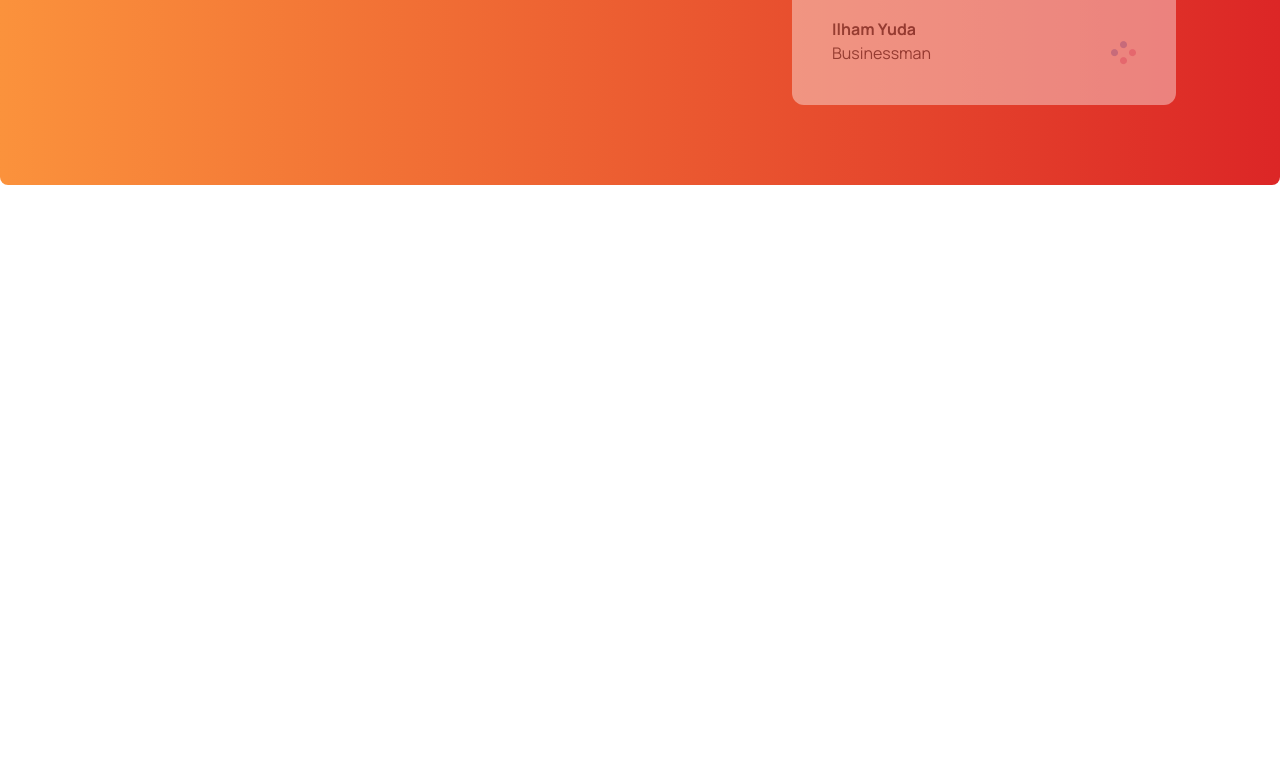
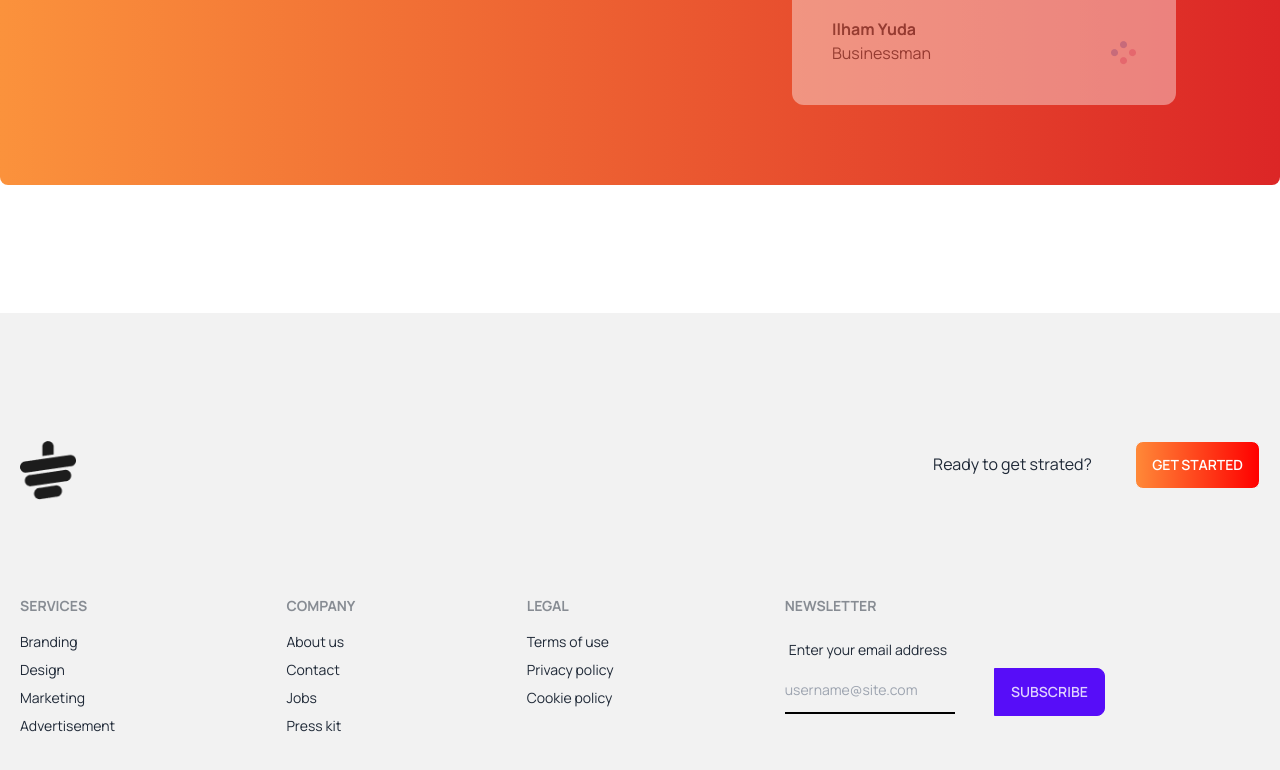
Before and after one commit to Sabbir-047/Tea-Heshel, a plain HTML site: page index.html in a window 1280 px wide. Shown: the part 2573-3343 px from the top of the page. Before the commit the page ends 2886 px from the top, so only its background shows below. Drawn offline with nearby package versions, Linux system fonts and the light colour scheme.

Commit message:
Finished the project

```diff
--- a/index.html
+++ b/index.html
@@ -162,12 +162,14 @@
 		</section>
 
 		<!-- Clients Section -->
-		<section class="mb-32 p-5 lg:py-20 lg:px-16 flex flex-col md:flex-row bg-gradient-to-r from-orange-400 to-red-600 gap-14 rounded-lg">
+		<section
+			class="mb-32 p-5 lg:py-20 lg:px-16 flex flex-col md:flex-row bg-gradient-to-r from-orange-400 to-red-600 gap-14 rounded-lg">
 			<div class="flex items-center w-full lg:w-1/2">
 				<div class="space-y-5">
 					<h2 class="text-5xl font-extrabold text-white">Meet Our Super Clients</h2>
 					<p class="text-base font-medium text-[#F4F4F4]">There are many variations of passages of Lorem Ipsum
-						available, but the majority have suffered alteration in some form, by injected humour, or randomised
+						available, but the majority have suffered alteration in some form, by injected humour, or
+						randomised
 						words which don't look even slightly believable.</p>
 					<button class="btn bg-white">Show All</button>
 				</div>
@@ -179,7 +181,8 @@
 					<div class="xl:w-96 relative mb-14 opacity-40 bg-white p-10 rounded-xl z-10">
 						<img class="absolute -top-6 -left-4 md:-left-6 border-4 rounded-full bg-white"
 							src="images/client.png" alt="client">
-						<p class="text-[#777] text-base mb-5">We are providing the best and suitable home insurance services
+						<p class="text-[#777] text-base mb-5">We are providing the best and suitable home insurance
+							services
 							for
 							the people who are interested to treatment</p>
 						<h4 class="text-base font-bold">Ilham Yuda</h4>
@@ -192,7 +195,8 @@
 					<div class="xl:w-96 absolute left-0 lg:-left-16 top-36 bg-white p-10 rounded-xl z-20">
 						<img class="absolute -top-6 -left-4 md:-left-6 border-4 rounded-full bg-white"
 							src="images/client.png" alt="client">
-						<p class="text-[#777] text-base mb-5">We are providing the best and suitable home insurance services
+						<p class="text-[#777] text-base mb-5">We are providing the best and suitable home insurance
+							services
 							for
 							the people who are interested to treatment</p>
 						<h4 class="text-base font-bold">Ilham Yuda</h4>
@@ -205,7 +209,8 @@
 					<div class="xl:w-96 relative opacity-40 bg-white p-10 rounded-xl z-10">
 						<img class="absolute -top-6 -left-4 md:-left-6 border-4 rounded-full bg-white"
 							src="images/client.png" alt="client">
-						<p class="text-[#777] text-base mb-5">We are providing the best and suitable home insurance services
+						<p class="text-[#777] text-base mb-5">We are providing the best and suitable home insurance
+							services
 							for
 							the people who are interested to treatment</p>
 						<h4 class="text-base font-bold">Ilham Yuda</h4>
@@ -221,8 +226,48 @@
 	</main>
 
 	<!-- Footer Section -->
-	<footer>
-
+	<footer class="bg-base-200 text-base-content p-5 lg:py-32">
+		<div class="flex flex-col md:flex-row justify-between max-w-screen-xl mx-auto mb-24">
+			<img class="w-14" src="images/cup.png" alt="">
+			<p class="space-x-0 md:space-x-10">
+				<span>Ready to get strated?</span>
+				<button class="btn bg-gradient-to-l from-[#F00] to-[#FF8938] text-white">Get Started</button>
+			</p>
+		</div>
+		<div class="footer max-w-screen-xl mx-auto">
+			<div>
+				<span class="footer-title">Services</span>
+				<a class="link link-hover">Branding</a>
+				<a class="link link-hover">Design</a>
+				<a class="link link-hover">Marketing</a>
+				<a class="link link-hover">Advertisement</a>
+			</div>
+			<div>
+				<span class="footer-title">Company</span>
+				<a class="link link-hover">About us</a>
+				<a class="link link-hover">Contact</a>
+				<a class="link link-hover">Jobs</a>
+				<a class="link link-hover">Press kit</a>
+			</div>
+			<div>
+				<span class="footer-title">Legal</span>
+				<a class="link link-hover">Terms of use</a>
+				<a class="link link-hover">Privacy policy</a>
+				<a class="link link-hover">Cookie policy</a>
+			</div>
+			<div>
+				<span class="footer-title">Newsletter</span>
+				<div class="form-control w-72 md:w-80">
+					<label class="label">
+						<span class="label-text">Enter your email address</span>
+					</label>
+					<div class="relative">
+						<input type="text" placeholder="username@site.com" class="bg-transparent border-b-2 border-black outline-none py-3"/>
+						<button class="btn btn-primary absolute top-0 right-0 rounded-l-none">Subscribe</button>
+					</div>
+				</div>
+			</div>
+		</div>
 	</footer>
 
 </body>
```
